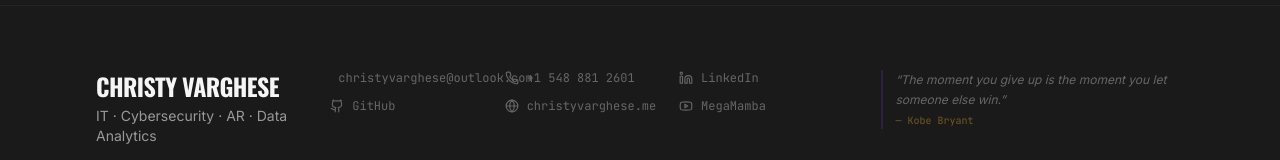
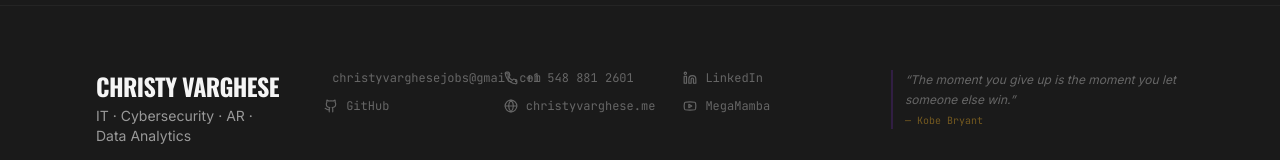
Before and after one commit to Christy-Varghese/Christy-Varghese.github.io, a Next.js app: page / in a window 1280 px wide. Shown: the part 6769-6929 px from the top of the page. Built offline with nearby package versions, Linux system fonts and the light colour scheme.

Commit message:
feat: Email correction

```diff
--- a/components/Footer.jsx
+++ b/components/Footer.jsx
@@ -12,7 +12,7 @@ import { Mail, Phone, Linkedin, Github, Globe, Youtube } from 'lucide-react';
 import ModeToggle from './ModeToggle';
 
 const links = [
-  { icon: <Mail size={14} />, label: 'christyvarghese@outlook.com', href: 'mailto:christyvarghese@outlook.com' },
+  { icon: <Mail size={14} />, label: 'christyvarghesejobs@gmail.com', href: 'mailto:christyvarghesejobs@gmail.com' },
   { icon: <Phone size={14} />, label: '+1 548 881 2601', href: 'tel:+15488812601' },
   { icon: <Linkedin size={14} />, label: 'LinkedIn', href: 'https://www.linkedin.com/in/christy-varghese/' },
   { icon: <Github size={14} />, label: 'GitHub', href: 'https://github.com/Christy-Varghese' },
--- a/index.html
+++ b/index.html
@@ -2272,7 +2272,7 @@
         </div>
         <div class="grid grid-cols-2 sm:grid-cols-3 gap-3">
           <a
-            href="mailto:christyvarghese@outlook.com"
+            href="mailto:christyvarghesejobs@gmail.com"
             class="flex items-center gap-2 text-xs text-mamba-hint hover:text-mamba-gold transition-colors font-mono"
             ><svg
               xmlns="http://www.w3.org/2000/svg"
@@ -2288,7 +2288,7 @@
             >
               <rect width="20" height="16" x="2" y="4" rx="2"></rect>
               <path d="m22 7-8.97 5.7a1.94 1.94 0 0 1-2.06 0L2 7"></path></svg
-            >christyvarghese@outlook.com</a
+            >christyvarghesejobs@gmail.com</a
           ><a
             href="tel:+15488812601"
             class="flex items-center gap-2 text-xs text-mamba-hint hover:text-mamba-gold transition-colors font-mono"
```
Also changed, not shown: image_1.png (deleted).
